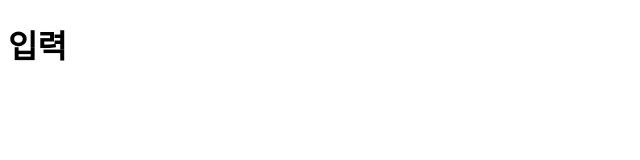
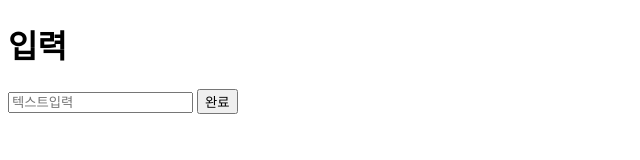
Before and after one commit to muunji/useMySQL, a website: page public/index.html in a window 1280 px wide. Shown: the whole page, without its empty margins (0-640 px from the left). Drawn offline with Linux system fonts and the light colour scheme.

Commit message:
input 1개와 버튼 생성

```diff
--- a/public/index.html
+++ b/public/index.html
@@ -8,6 +8,10 @@
 <body>
   <div id="root">
     <h1>입력</h1>
+    <form action="/add" method="post">
+      <input type="text" name="text" placeholder="텍스트입력">
+      <button type="submit">완료</button>
+    </form>
   </div>
 </body>
 </html>
```
